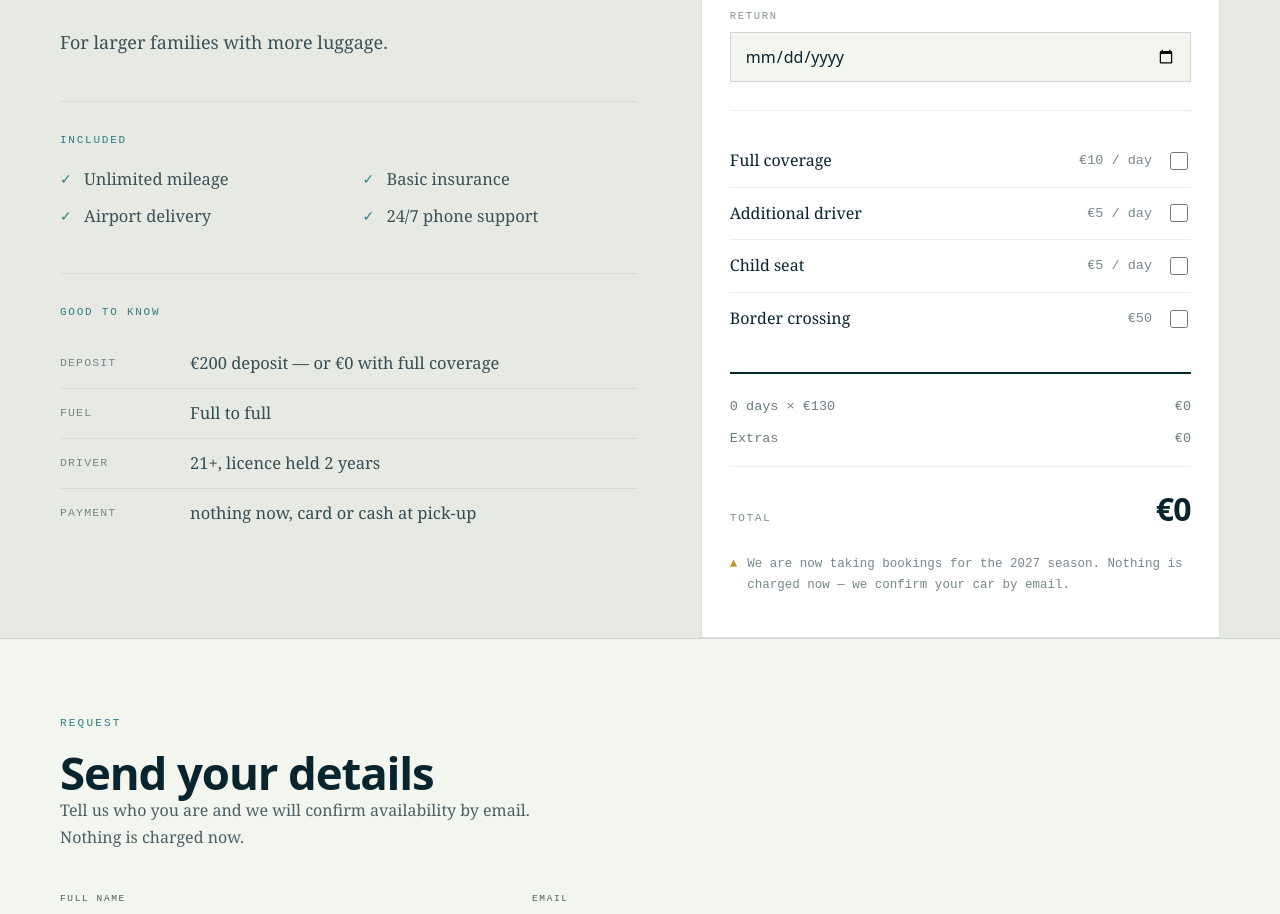
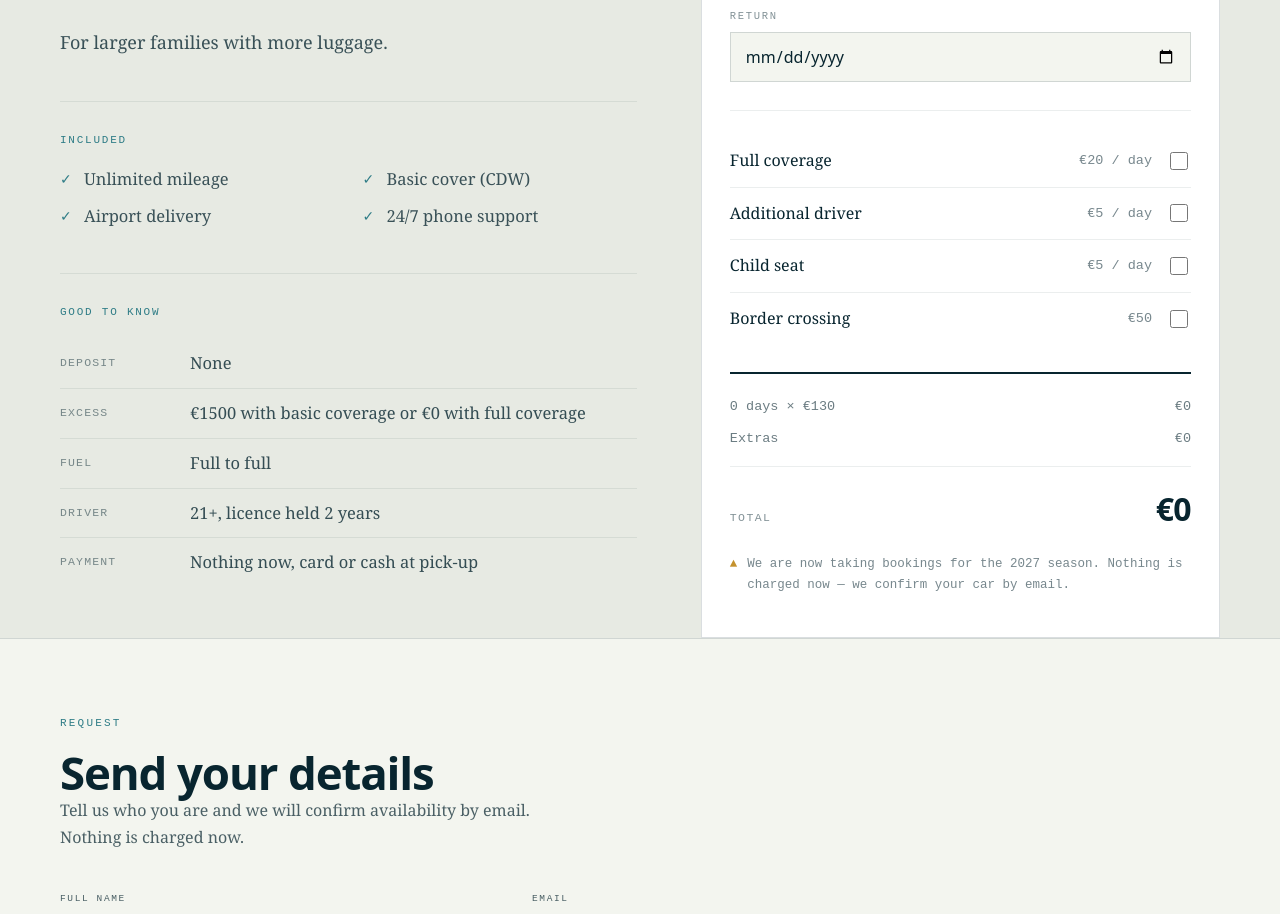
Before and after one commit to Dusko89/Norbil-rent-a-car, a React (Vite) app: page /vozila/mercedes-vito in a window 1280 px wide. Shown: the part 880-1794 px from the top of the page. Built offline with nearby package versions, Linux system fonts and the light colour scheme.

Commit message:
Add coverage selection, per-car excess and deposit, shared labels

```diff
--- a/src/components/CarCard.jsx
+++ b/src/components/CarCard.jsx
@@ -20,7 +20,7 @@ const CarCard = ({ car }) => {
                 <span className={styles.gearbox}>{transmissionLabels[car.transmission]}</span>
                 <div className={styles.spec}>
                     {fuelLabels[car.fuel]}  <br />
-                    {car.seats} seats · {car.bags} bags{car.ac && <span> · A/C</span>}
+                    {car.seats} seats · {car.bags} {car.bags === 1 ? "bag" : "bags"}{car.ac && <span> · A/C</span>}
                 </div>
                 <p className={styles.note}>{car.note}</p>
                 <div className={styles.price}>
--- a/src/components/Faq.jsx
+++ b/src/components/Faq.jsx
@@ -1,6 +1,7 @@
 
 
 import styles from "./Faq.module.css"
+import cars from "../data/cars.json"
 
 const Faq = () => {
     return(
@@ -30,7 +31,12 @@ const Faq = () => {
 
                         <div className={styles.row}>
                             <h3>Is there a deposit?</h3>
-                            <p>€200 deposit — or €0 with full coverage</p>
+                            <p>No deposit required</p>
+                        </div>
+
+                        <div className={styles.row}>
+                            <h3>What about excess?</h3>
+                            <p>€0 with full coverage</p>
                         </div>
 
                         <div className={styles.row}>
--- a/src/data/cars.json
+++ b/src/data/cars.json
@@ -12,8 +12,8 @@
     "ac": true,
     "note": "The narrow one. Old-town lanes, and parking in Budva in August.",
     "pricePerDay": 30,
-    "deposit": 100,
-    "excess": 300,
+    "deposit": 0,
+    "excess": 600,
     "fullCoveragePerDay": 10,
     "fullCoverageExcess": 0,
     "image": "/images/webp/card/volkswagen-up.webp",
@@ -32,8 +32,8 @@
     "ac": true,
     "note": "Cheapest to run. A fortnight on the coast without watching the fuel gauge.",
     "pricePerDay": 35,
-    "deposit": 200,
-    "excess": 500,
+    "deposit": 0,
+    "excess": 600,
     "fullCoveragePerDay": 10,
     "fullCoverageExcess": 0,
     "image": "/images/webp/card/renault-clio.webp",
@@ -52,8 +52,8 @@
     "ac": true,
     "note": "Small enough for the coast, and it swallows luggage.",
     "pricePerDay": 40,
-    "deposit": 200,
-    "excess": 500,
+    "deposit": 0,
+    "excess": 600,
     "fullCoveragePerDay": 10,
     "fullCoverageExcess": 0,
     "image": "/images/webp/card/skoda-fabia.webp",
@@ -72,7 +72,7 @@
     "ac": true,
     "note": "The comfortable one. Long days on the highway and the climb to Durmitor.",
     "pricePerDay": 55,
-    "deposit": 300,
+    "deposit": 0,
     "excess": 1000,
     "fullCoveragePerDay": 15,
     "fullCoverageExcess": 0,
@@ -92,7 +92,7 @@
     "ac": true,
     "note": "Room for the whole family and the luggage that comes with them.",
     "pricePerDay": 60,
-    "deposit": 300,
+    "deposit": 0,
     "excess": 1000,
     "fullCoveragePerDay": 15,
     "fullCoverageExcess": 0,
@@ -112,7 +112,7 @@
     "ac": true,
     "note": "For larger families with more luggage.",
     "pricePerDay": 130,
-    "deposit": 500,
+    "deposit": 0,
     "excess": 1500,
     "fullCoveragePerDay": 20,
     "fullCoverageExcess": 0,
--- a/src/data/extras.json
+++ b/src/data/extras.json
@@ -2,12 +2,6 @@
 
 [
 
-  {
-    "id": "full-coverage",
-    "name": "Full coverage",
-    "price": 10,
-    "perDay": true
-  },
 
   {
     "id": "additional-driver",
--- a/src/pages/CarPage.jsx
+++ b/src/pages/CarPage.jsx
@@ -16,6 +16,7 @@ const CarPage = () => {
     const [collectDate, setCollectDate] = useState(searchParams.get("from") || "");
     const [returnDate, setReturnDate] = useState(searchParams.get("to") || "");
     const [selected, setSelected] = useState([]);
+    const [fullCoverage, setFullCoverage] = useState(false);
 
     const toggleExtras = (extraId) => {
         if (selected.includes(extraId)) {
@@ -42,7 +43,8 @@ const CarPage = () => {
     });
 
     const extrasTotal = extrasPrices.reduce((sum, price) => sum + price, 0);
-    const total = basePrice + extrasTotal;
+    const fullCoveragePrice = fullCoverage  ? car.fullCoveragePerDay * days : 0
+    const total = basePrice + extrasTotal + fullCoveragePrice;
 
     const extraNames = selected.map((selectedId) => {
         const found = extras.find((item) => item.id === selectedId);
@@ -60,6 +62,9 @@ const CarPage = () => {
         pricePerDay: car.pricePerDay,
         extras: extraNames.join(", "),
         estimatedTotal: total,
+        coverage: fullCoverage ? "Full coverage" : "Basic",
+        fullCoveragePrice,
+        excess: fullCoverage ? car.fullCoverageExcess : car.excess,
     };
 
     return (
@@ -82,7 +87,7 @@ const CarPage = () => {
                     <span className={styles.year}>{car.year}</span>
                     <span className={styles.gearbox}>{transmissionLabels[car.transmission]}</span>
                     <div className={styles.spec}>
-                        {fuelLabels[car.fuel]} · {car.seats} seats · {car.bags} bags{car.ac && " · A/C"}
+                        {fuelLabels[car.fuel]} · {car.seats} seats · {car.bags} {car.bags === 1 ? "bag" : "bags"}{car.ac && " · A/C"}
                     </div>
 
                     <p className={styles.note}>{car.note}</p>
@@ -92,7 +97,7 @@ const CarPage = () => {
                     <p className={styles.blockTitle}>INCLUDED</p>
                     <ul className={styles.included}>
                         <li>Unlimited mileage</li>
-                        <li>Basic insurance</li>
+                        <li>Basic cover (CDW) </li>
                         <li>Airport delivery</li>
                         <li>24/7 phone support</li>
                     </ul>
@@ -105,7 +110,13 @@ const CarPage = () => {
                     <div className={styles.terms}>
                         <div className={styles.term}>
                             <span>Deposit</span>
-                            <span>€200 deposit — or €0 with full coverage</span>
+                            <span>{car.deposit === 0 ? "None" : `€${car.deposit}`}</span>
+                        </div>
+
+                        <div className={styles.term}>
+                            <span>Excess</span>
+                            <span>€{car.excess} with basic coverage or €{car.fullCoverageExcess} with full coverage</span>
+
                         </div>
 
                         <div className={styles.term}>
@@ -120,7 +131,7 @@ const CarPage = () => {
 
                         <div className={styles.term}>
                             <span>Payment</span>
-                            <span>nothing now, card or cash at pick-up</span>
+                            <span>Nothing now, card or cash at pick-up</span>
                         </div>
 
 
@@ -161,6 +172,17 @@ const CarPage = () => {
                     </div>
 
                     <div className={styles.extras}>
+                        <div className={styles.extra}>
+                        <label htmlFor="fullCoverage">Full coverage</label>
+                        <span>€{car.fullCoveragePerDay} / day</span>
+                        <input
+                            type="checkbox"
+                            id="fullCoverage"
+                            checked={fullCoverage}
+                            onChange={() => setFullCoverage(!fullCoverage)}
+                        />
+                        </div>
+
                         {extras.map(extra => (
                             <div className={styles.extra} key={extra.id}>
                                 <label htmlFor={extra.id}>{extra.name}</label>
@@ -184,6 +206,12 @@ const CarPage = () => {
                             <span>Extras</span>
                             <span>€{extrasTotal}</span>
                         </div>
+                        {fullCoverage && (
+                            <div className={styles.line}>
+                                <span>Full coverage</span>
+                                <span>€{fullCoveragePrice}</span>
+                          </div>
+                        )}
                         <div className={styles.grand}>
                             <em>Total</em>
                             <strong>€{total}</strong>
```
